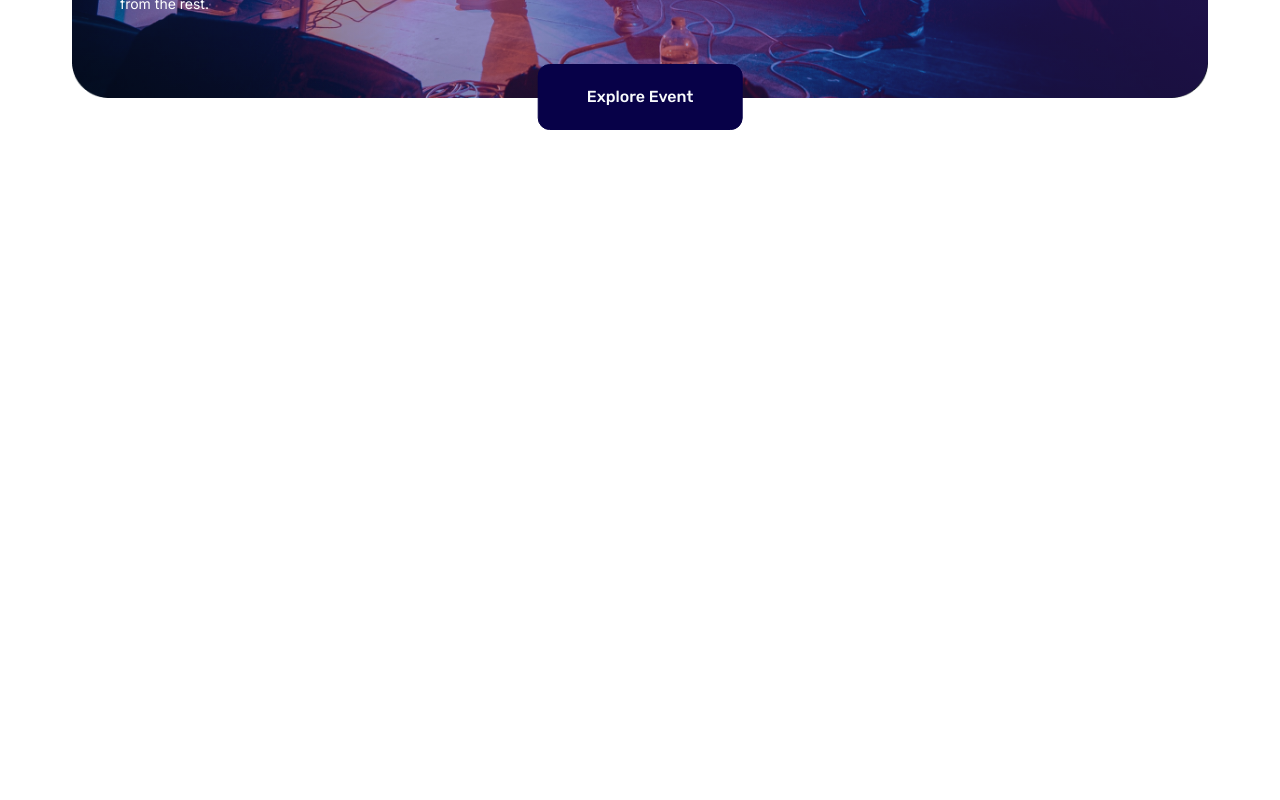
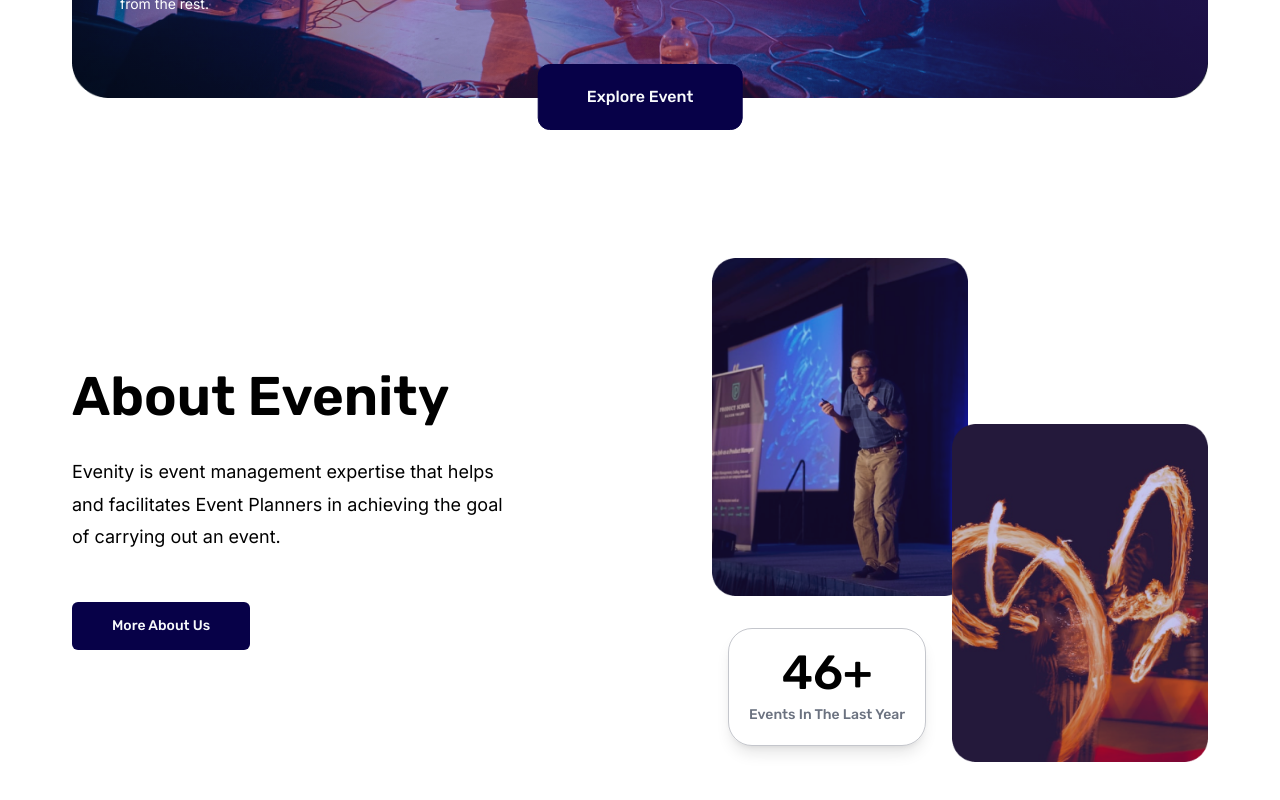
Before and after one commit to PhosRunia28/Evenity, a React (Vite) app: page / in a window 1280 px wide. Shown: the part 654-1454 px from the top of the page. Before the commit the page ends 912 px from the top, so only its background shows below. Built offline with nearby package versions, Linux system fonts and the light colour scheme.

Commit message:
ui: add About Section

```diff
--- a/src/App.tsx
+++ b/src/App.tsx
@@ -1,3 +1,4 @@
+import AboutSection from "./components/section/AboutSection";
 import Header from "./components/section/Header";
 import HeroSection from "./components/section/HeroSection";
 
@@ -6,6 +7,7 @@ function App() {
     <>
       <Header />
       <HeroSection />
+      <AboutSection />
     </>
   );
 }
--- /dev/null
+++ b/src/components/section/AboutSection.tsx
@@ -0,0 +1,43 @@
+import { Button } from "@/components/ui/button";
+
+export default function AboutSection() {
+  return (
+    <section className="container pb-32 font-rubik">
+      <div className="flex flex-col-reverse gap-8 md:gap-12 lg:flex-row lg:items-center lg:gap-8">
+        <div className="mx-auto flex w-full max-w-xl flex-col lg:mx-0 lg:w-fit xl:w-full">
+          <h3 className="text-4xl font-semibold md:text-5xl lg:text-[3.4rem]">
+            About Evenity
+          </h3>
+          <p
+            className="w-full max-w-sm pb-10 pt-6 font-inter md:max-w-md md:pb-12 md:pt-8 md:text-lg"
+            style={{ lineHeight: 1.8 }}
+          >
+            Evenity is event management expertise that helps and facilitates
+            Event Planners in achieving the goal of carrying out an event.
+          </p>
+          <Button className="w-full max-w-fit px-10 py-6 font-medium">
+            More About Us
+          </Button>
+        </div>
+        <div className="relative flex w-full flex-col gap-5 sm:mx-auto sm:max-w-fit lg:mx-0 lg:ml-auto lg:flex-row-reverse lg:items-center xl:flex-col xl:items-start">
+          <img
+            src="./about1.png"
+            alt="about image 1"
+            className="mx-auto w-full max-w-xs rounded-lg bg-cover bg-center sm:mx-0 xl:max-w-[16rem]"
+          />
+          <img
+            src="./about2.png"
+            alt="about image 2"
+            className="mx-auto w-full max-w-xs rounded-lg bg-cover bg-center sm:mx-0 sm:-mt-48 sm:ml-60 lg:hidden xl:block xl:max-w-[16rem]"
+          />
+          <div className="bottom-12 left-4 mx-auto w-full max-w-fit space-y-2 rounded-[1.5rem] border border-gray-500/40 p-5 text-center shadow-lg sm:absolute lg:static xl:absolute xl:bottom-4">
+            <h4 className="text-5xl font-medium">46+</h4>
+            <p className="text-sm font-medium text-gray-500">
+              Events In The Last Year
+            </p>
+          </div>
+        </div>
+      </div>
+    </section>
+  );
+}
--- a/src/components/section/HeroSection.tsx
+++ b/src/components/section/HeroSection.tsx
@@ -25,10 +25,10 @@ export default function HeroSection() {
         <img
           src="./heroSection.png"
           alt="hero section image"
-          className="absolute inset-0 -z-20 h-full w-full bg-cover bg-center"
+          className="absolute inset-0 -z-20 hidden h-full w-full bg-cover bg-center sm:block"
         />
         {/* bacgrounde gradient */}
-        <div className="absolute inset-0 -z-10 h-full w-full rounded-[1.2rem] bg-gradient-to-bl from-linearHero2/50 via-linearHero3/50 via-[26%] to-linearHero4/20 to-100% lg:rounded-[2.35rem]"></div>
+        <div className="absolute inset-0 -z-10 h-full w-full rounded-[1.2rem] bg-gradient-to-bl from-linearHero2 via-linearHero3/80 via-[26%] to-linearHero4/90 to-100% sm:from-linearHero2/50 sm:via-linearHero3/50 sm:to-linearHero4/20 lg:rounded-[2.35rem]"></div>
         {/* hero button */}
         <div className="absolute -bottom-8 left-1/2 w-full max-w-fit -translate-x-1/2 text-white">
           <a href="#">
--- a/tailwind.config.js
+++ b/tailwind.config.js
@@ -13,8 +13,8 @@ module.exports = {
       center: true,
       padding: "2rem",
       screens: {
-        lg: "1200px",
-        xl: "1300px",
+        lg: "1100px",
+        xl: "1200px",
       },
     },
     extend: {
@@ -23,7 +23,7 @@ module.exports = {
         fredoka: ["Fredoka", "sans-serif"],
         inter: ["Inter", "sans-serif"],
       },
-      colors:{
+      colors: {
         primary: "#070148",
         linearText1: "#6D28D9",
         linearText2: "#E127FF",
```
